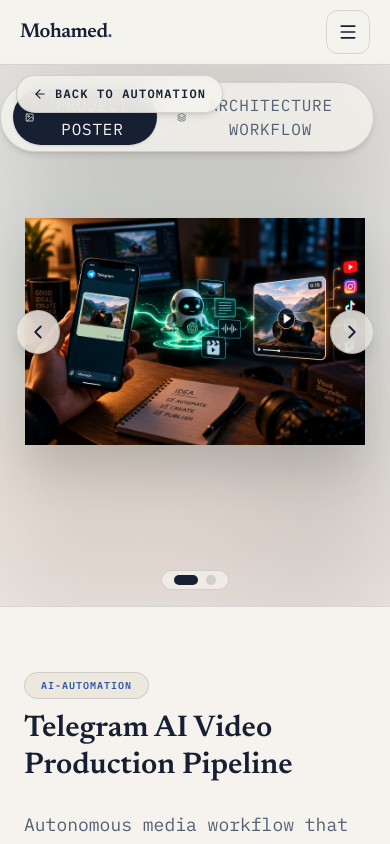
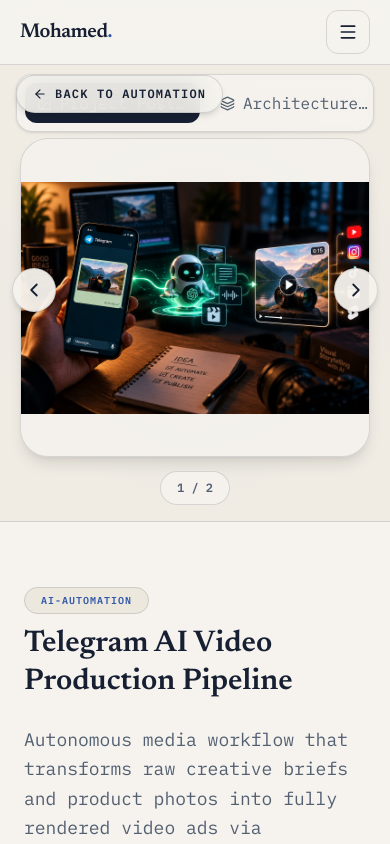
Before and after one commit to mohamed2nabil/my-portfolio-hub, a Next.js app: page /ai-automation/content-creator in a window 390 px wide. Shown: the top 844 px of the page. Built offline with nearby package versions, Linux system fonts and the light colour scheme.

Commit message:
perf: use one optimized image in project carousel and improve mobile controls

```diff
--- a/src/components/ProjectHeroCarousel.jsx
+++ b/src/components/ProjectHeroCarousel.jsx
@@ -1,115 +1,41 @@
-"use client";
+'use client';
 
-import { useState } from "react";
-import { ChevronLeft, ChevronRight, Layers, Image as ImageIcon } from "lucide-react";
+import { useState } from 'react';
+import Image from 'next/image';
+import { ChevronLeft, ChevronRight, Layers, Image as ImageIcon } from 'lucide-react';
 
-export default function ProjectHeroCarousel({ images = [], title = "Project" }) {
-  const [currentIndex, setCurrentIndex] = useState(0);
+export default function ProjectHeroCarousel({ images = [], title = 'Project' }) {
+  const [index, setIndex] = useState(0);
+  const items = images.map((image, i) => typeof image === 'string'
+    ? { url: image, label: i === 0 ? 'Project preview' : 'Project detail' }
+    : image
+  ).filter((image) => image?.url);
+  if (items.length === 0) return null;
 
-  // Normalize images into objects with url and label
-  const normalizedImages = images.map((img, idx) => {
-    if (typeof img === "string") {
-      return {
-        url: img,
-        label: idx === 0 ? "Project Poster" : "Architecture Workflow",
-      };
-    }
-    return img;
-  });
-
-  const total = normalizedImages.length;
-  if (total === 0) return null;
-
-  const currentImg = normalizedImages[currentIndex];
-
-  const handlePrev = () => {
-    setCurrentIndex((prev) => (prev === 0 ? total - 1 : prev - 1));
-  };
-
-  const handleNext = () => {
-    setCurrentIndex((prev) => (prev === total - 1 ? 0 : prev + 1));
-  };
+  const current = items[index % items.length];
+  const change = (step) => setIndex((value) => (value + step + items.length) % items.length);
 
   return (
-    <section className="w-full h-[65vh] md:h-[82vh] relative border-b border-hairline overflow-hidden flex items-center justify-center bg-ground select-none">
-      {/* Ambient blurred backdrop */}
-      <div className="absolute inset-0 overflow-hidden pointer-events-none transition-all duration-700">
-        <img
-          key={`ambient-${currentImg.url}`}
-          src={currentImg.url}
-          alt=""
-          className="w-full h-full object-cover blur-3xl opacity-35 scale-110 transition-opacity duration-700"
-        />
-        <div className="absolute inset-0 bg-ground/40 backdrop-blur-md" />
+    <section aria-label={title + ' project gallery'} className="relative isolate flex h-[55vh] min-h-[340px] w-full items-center justify-center overflow-hidden border-b border-hairline bg-secondary-ground/60 sm:h-[70vh] lg:h-[76vh]">
+      <div className="pointer-events-none absolute inset-0 bg-[radial-gradient(circle_at_center,rgba(49,88,168,.08),transparent_70%)]"/>
+      <div className="relative h-full w-full max-w-7xl p-5 pb-16 pt-20 sm:p-10 sm:pt-20">
+        <div className="relative h-full w-full overflow-hidden rounded-[1.75rem] border border-hairline bg-ground/80 shadow-lg">
+          <Image key={current.url} src={current.url} alt={title + ' — ' + (current.label || 'project screenshot')} fill priority sizes="(max-width:768px) 100vw, 90vw" className="object-contain"/>
+        </div>
       </div>
 
-      {/* Main image */}
-      <div className="relative z-10 w-full h-full flex items-center justify-center p-4 md:p-8">
-        <img
-          key={`main-${currentImg.url}`}
-          src={currentImg.url}
-          alt={`${title} - ${currentImg.label}`}
-          className="w-auto h-full max-h-[76vh] md:max-h-[82vh] max-w-[95%] object-contain drop-shadow-2xl rounded-lg transition-all duration-300"
-        />
-      </div>
-
-      {/* Controls & Tabs if more than 1 image */}
-      {total > 1 && (
-        <>
-          {/* Top Toggle Pills */}
-          <div className="absolute top-6 right-4 md:right-8 z-30 flex items-center gap-2 bg-ground/80 backdrop-blur-md px-3 py-1.5 rounded-full border border-hairline shadow-md">
-            {normalizedImages.map((img, idx) => {
-              const active = idx === currentIndex;
-              return (
-                <button
-                  key={img.url}
-                  onClick={() => setCurrentIndex(idx)}
-                  className={`flex items-center gap-1.5 px-3 py-1 rounded-full text-xs font-bold uppercase tracking-wider transition-all ${
-                    active
-                      ? "bg-ink text-ground shadow-sm"
-                      : "text-secondary-ink hover:text-ink"
-                  }`}
-                >
-                  {idx === 0 ? <ImageIcon size={13} /> : <Layers size={13} />}
-                  <span>{img.label}</span>
-                </button>
-              );
-            })}
-          </div>
-
-          {/* Left Arrow Button */}
-          <button
-            onClick={handlePrev}
-            aria-label="Previous Slide"
-            className="absolute left-4 md:left-8 top-1/2 -translate-y-1/2 z-30 w-11 h-11 md:w-12 md:h-12 rounded-full bg-ground/80 hover:bg-ground text-ink border border-hairline flex items-center justify-center backdrop-blur-md shadow-lg transition-all hover:scale-110 active:scale-95"
-          >
-            <ChevronLeft size={22} />
-          </button>
-
-          {/* Right Arrow Button */}
-          <button
-            onClick={handleNext}
-            aria-label="Next Slide"
-            className="absolute right-4 md:right-8 top-1/2 -translate-y-1/2 z-30 w-11 h-11 md:w-12 md:h-12 rounded-full bg-ground/80 hover:bg-ground text-ink border border-hairline flex items-center justify-center backdrop-blur-md shadow-lg transition-all hover:scale-110 active:scale-95"
-          >
-            <ChevronRight size={22} />
-          </button>
-
-          {/* Bottom Indicators */}
-          <div className="absolute bottom-4 left-1/2 -translate-x-1/2 z-30 flex items-center gap-2 bg-ground/70 backdrop-blur px-3 py-1 rounded-full border border-hairline">
-            {normalizedImages.map((_, idx) => (
-              <button
-                key={idx}
-                onClick={() => setCurrentIndex(idx)}
-                className={`w-2.5 h-2.5 rounded-full transition-all ${
-                  idx === currentIndex ? "bg-ink w-6" : "bg-hairline hover:bg-secondary-ink"
-                }`}
-                aria-label={`Go to slide ${idx + 1}`}
-              />
-            ))}
-          </div>
-        </>
-      )}
+      {items.length > 1 && <>
+        <div className="absolute inset-x-4 top-4 z-10 mx-auto flex max-w-3xl gap-2 overflow-x-auto rounded-2xl border border-hairline bg-ground/90 p-2 shadow-sm backdrop-blur sm:inset-x-auto sm:right-8">
+          {items.map((item,i)=>(
+            <button key={item.url + i} type="button" onClick={()=>setIndex(i)} aria-pressed={index===i} className={`flex shrink-0 items-center gap-2 rounded-xl px-3 py-2 text-xs font-semibold transition ${i===index?'bg-ink text-ground':'text-secondary-ink hover:bg-secondary-ground'}`}>
+              {i===0?<ImageIcon size={15}/>:<Layers size={15}/>}<span className="max-w-32 truncate">{item.label || 'Screenshot ' + (i+1)}</span>
+            </button>
+          ))}
+        </div>
+        <button type="button" onClick={()=>change(-1)} aria-label="Previous screenshot" className="absolute left-3 top-1/2 z-10 grid h-11 w-11 -translate-y-1/2 place-items-center rounded-full border border-hairline bg-ground/95 shadow-md transition hover:bg-white sm:left-7"><ChevronLeft size={22}/></button>
+        <button type="button" onClick={()=>change(1)} aria-label="Next screenshot" className="absolute right-3 top-1/2 z-10 grid h-11 w-11 -translate-y-1/2 place-items-center rounded-full border border-hairline bg-ground/95 shadow-md transition hover:bg-white sm:right-7"><ChevronRight size={22}/></button>
+        <p className="absolute bottom-4 left-1/2 z-10 -translate-x-1/2 rounded-full border border-hairline bg-ground/90 px-4 py-2 text-xs font-semibold text-secondary-ink">{index+1} / {items.length}</p>
+      </>}
     </section>
   );
 }
```
